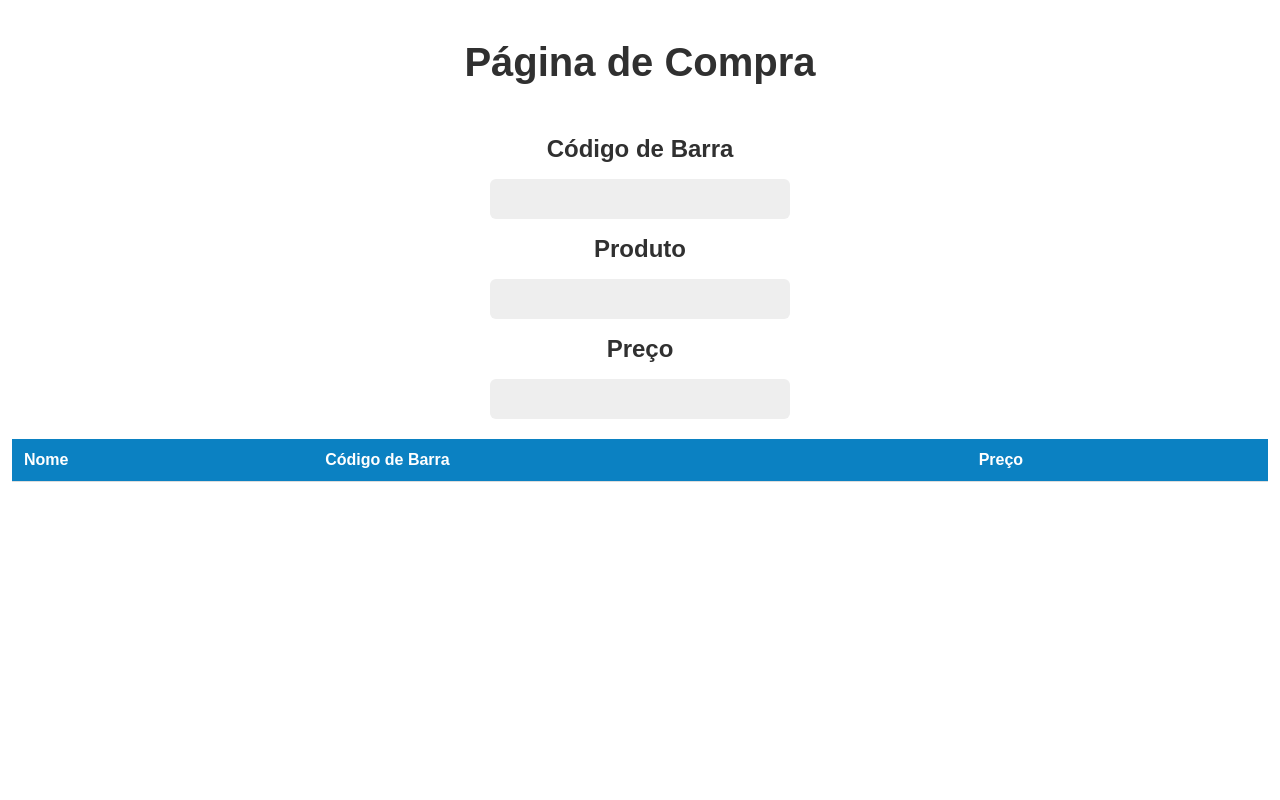
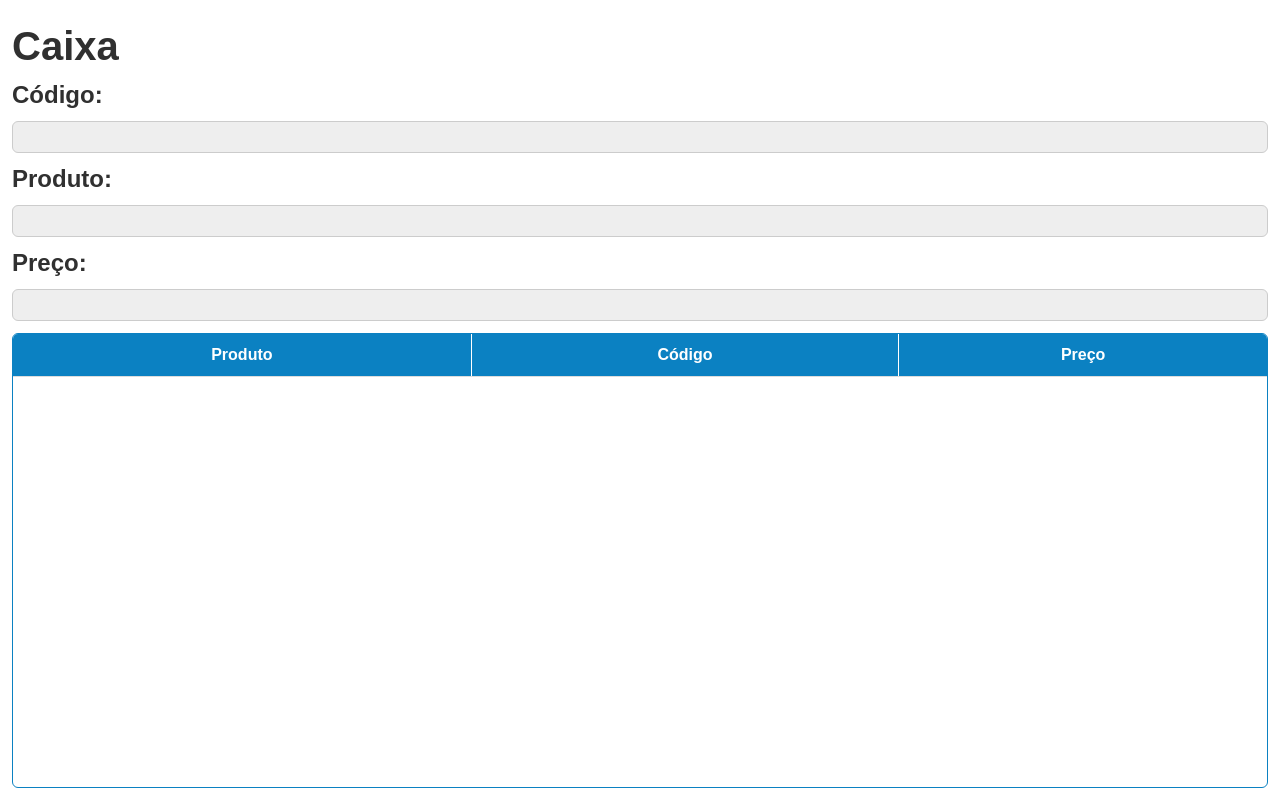
Before and after one commit to luizFelipe018/omiroERP, a Django app: page /purchase/ in a window 1280 px wide. Run offline with Django 5.2, Linux system fonts and the light colour scheme; lists and menus that the app fills with data are empty.

Commit message:
Refactoring(?) purchase page css

```diff
--- a/app_supermercado/templates/usuarios/purchase.html
+++ b/app_supermercado/templates/usuarios/purchase.html
@@ -3,33 +3,32 @@
     <head>
         <meta charset="UTF-8">
         <meta name="viewport" content="width=device-width, initial-scale=1.0">
-        <title>Compra</title>
+        <title>Caixa</title>
     </head>
     <body>
         <section class="container">
-            <h1 class="title">Página de Compra</h1>
+            <h1 class="title">Caixa</h1>
             <form id="form">
-                {% csrf_token %}
-                <div class="form">
-                    <h2>Código de Barra</h2>
+                <label>Código:</label>
                 <input id="code-bar-input" type="number" name="code_bar" required>
-                    <h2>Produto</h2>
+                <label>Produto:</label>
                 <input id="name-input" type="text" readonly>
-                    <h2>Preço</h2>
+                <label>Preço:</label>
                 <input id="price-input" type="number" readonly>
-                </div>
             </form>
+            <div class="table-container">
                 <table>
                     <thead>
                         <tr>
-                        <th>Nome</th>
-                        <th>Código de Barra</th>
+                            <th>Produto</th>
+                            <th>Código</th>
                             <th>Preço</th>
                         </tr>
                     </thead>
                     <tbody id="product-table-body">
                     </tbody>
                 </table>
+            </div>
         </section>
         <script>
             (function() {
@@ -97,81 +96,93 @@
             })();
         </script>
         <style>
+            /** General */
+            :root {
+                --bg: #fff;
+                --bg-hl-1: #eee;
+                --bg-hl-2: #ccc;
+                --accent: #0b81c2;
+                --padding: 12px;
+            }
+
             * {
+                margin: 0;
                 padding: 0;
-                margin: 0;
                 box-sizing: border-box;
                 font-family: sans-serif;
             }
 
+            /** Container */
             .container {
                 width: 100%;
-                padding: 0px 12px;
-                background-color: #fff;
+                height: 100vh;
+                display: flex;
+                flex-direction: column;
+                padding: var(--padding);
             }
 
+            /** Title */
             .title {
+                color: #303030;
                 font-size: 40px;
-                text-align: center;
-                margin: 40px 0 50px 0 ;
-                color: #303030;
+                padding: var(--padding) 0px;
             }
 
-            h2 {
-                color: #303030;
+            /** Form */
+            form {
+                display: flex;
+                flex-direction: column;
             }
 
-            .form {
-                display: flex;
-                align-items: center;
-                justify-content: center;
-                flex-direction: column;
-                gap: 1rem;
+            form label {
+                color: #303030;
+                font-size: 18pt;
+                font-weight: 600;
             }
 
-            .form input {
-                width: 300px;
-                height: 40px;
-                background-color: #eee;
+            form input {
+                width: 100%;
+                height: 2rem;
+                color: #303030;
+                outline: none;
                 border: none;
                 border-radius: 6px;
-                color: #303030;
-                padding: 10px;
-                outline: none;
-                font-size: 14px;
+                margin: var(--padding) 0px;
+                padding: 0px var(--padding);
+                border: 1px solid var(--bg-hl-2);
+                background-color: var(--bg-hl-1);
             }
 
-            .btn {
-                width: 200px;
-                height: 40px;
-                background-color: #0B81C2;
-                border: none;
+            /** Table */
+            .table-container {
+                height: 100%;
+                overflow-y: scroll;
                 border-radius: 6px;
-                color: #eee;
-                font-size: 20px;
-                margin: 20px 0 0 0;
-                cursor: pointer;
+                border: 1px solid var(--accent);
             }
 
             table {
                 width: 100%;
                 border-collapse: collapse;
-                margin: 20px 0;
+            }
+
+            /** Add table head separators */
+            th:nth-child(-n+2) {
+                border-right: 1px solid var(--bg);
             }
 
             th, td {
                 padding: 12px;
-                text-align: left;
                 border-bottom: 1px solid #ddd;
             }
 
             th {
                 color: #ffffff;
-                background-color: #0B81C2;
+                background-color: var(--accent);
             }
 
             tr:nth-child(even) {
-                background-color: #f2f2f2;
+                background-color: var(--darker-soft);
             }
 
             tr:hover {
```
Lines whose indentation alone changed are shown as unchanged.
